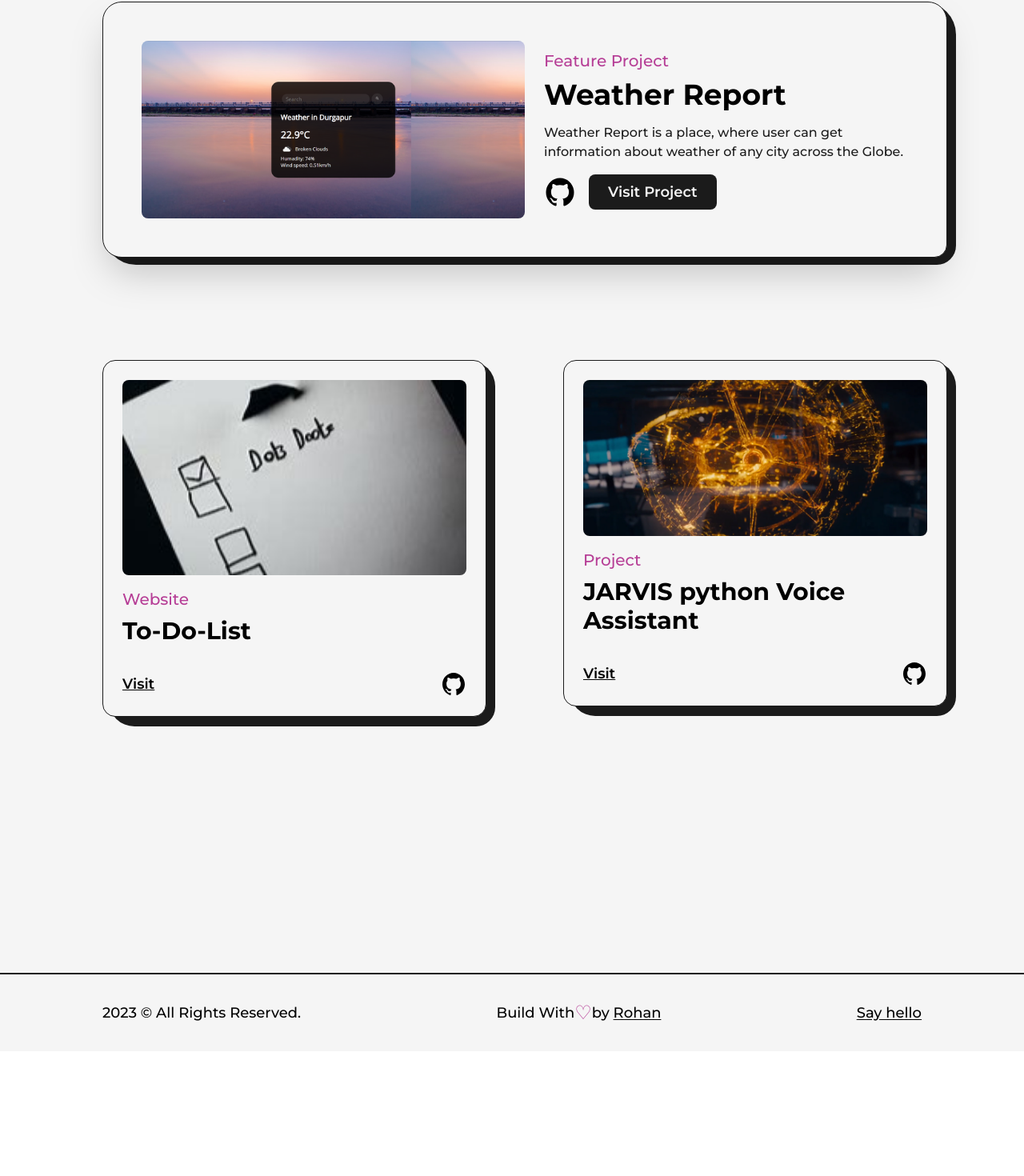
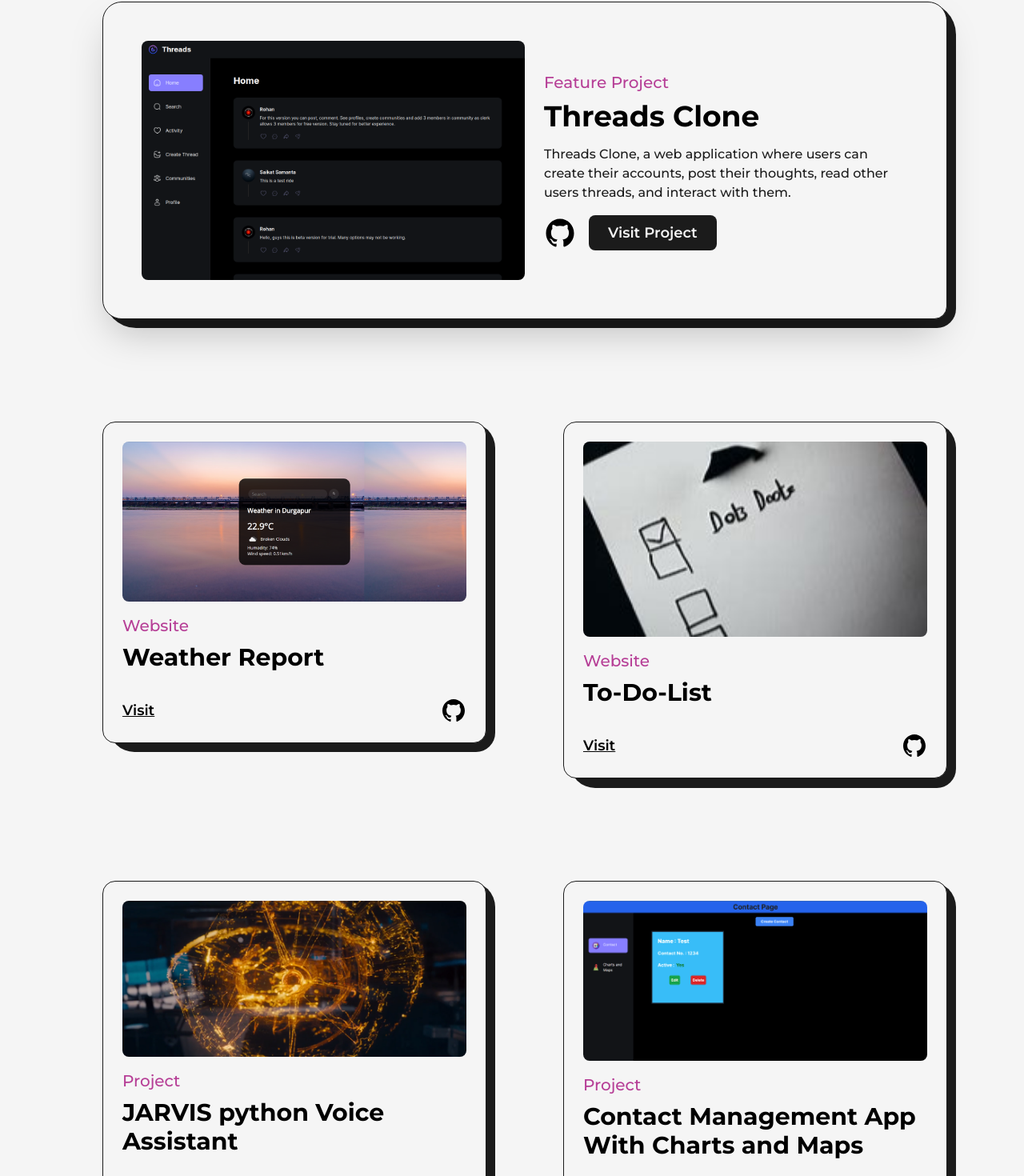
Before and after one commit to Darkrider0007/rohangope_portfolio, a Next.js app: page /projects in a window 1280 px wide. Shown: the part 526-1996 px from the top of the page at 80% size. Before the commit the page ends 1840 px from the top, so only its background shows below. Built offline with nearby package versions, Linux system fonts and the light colour scheme.

Commit message:
adding Projects removing Kaggle

```diff
--- a/src/components/NavBar.js
+++ b/src/components/NavBar.js
@@ -2,7 +2,7 @@
 import Link from 'next/link';
 import Logo from './Logo';
 import { useRouter } from 'next/router';
-import { TwitterIcon, GithubIcon, LinkedInIcon, LeetcodeIcon, KaggleIcon, SunIcon, MoonIcon, } from './Icons';
+import { TwitterIcon, GithubIcon, LinkedInIcon, LeetcodeIcon, SunIcon, MoonIcon, } from './Icons';
 import { motion } from 'framer-motion';
 import useThemeSwitcher from './hooks/useThemeSwitcher';
 
@@ -107,7 +107,7 @@
             whileTap={{scale:0.9}}
             className="w-6 ml-3"
             >
-                <KaggleIcon/>
+
             </motion.a>
 
             <button
@@ -167,13 +167,7 @@
                     className="w-6 mx-3 sm:mx-1">
                         <LeetcodeIcon/>
                     </motion.a>
-                    {/* <motion.a href="https://www.kaggle.com/rohangope"target="_blank"
-                    whileHover={{y:-2}}
-                    whileTap={{scale:0.9}}
-                    className="w-6 ml-3 sm:mx-1 "
-                    >
-                        <KaggleIcon/>
-                    </motion.a> */}
+
 
                     <button
                     onClick={()=> setMode(mode === "light" ? "dark" : "light")}
--- a/src/components/Skills.js
+++ b/src/components/Skills.js
@@ -40,10 +40,10 @@
             <Skill name="Python" x="32vw" y="-5vw" />
             <Skill name="NodeJS" x="0vw" y="-22vw" />
             <Skill name="ExpressJS" x="-23vw" y="18vw" />
-            <Skill name="MongoDB" x="-34vw" y="10vw" />
+            <Skill name="MongoDB" x="-37vw" y="-5vw" />
             <Skill name="MySQL" x="27vw" y="-15vw" />
             <Skill name="Tailwind Css" x="20vw" y="18vw" />
-            <Skill name="Unity" x="-36vw" y="-7vw" />
+            {/* <Skill name="Unity" x="-36vw" y="-7vw" /> */}
         </div>
     </>
   )
--- a/src/pages/about.js
+++ b/src/pages/about.js
@@ -73,21 +73,21 @@
                         <div className='col-span-2 flex flex-col items-end justify-between xl:col-span-8 xl:flex-row xl:items-center md:order-3'>
                             <div className='flex flex-col items-end justify-center xl:items-center'>
                                 <span className='inline-block text-7xl font-bold md:text-6xl sm:text-5xl xs:text-4xl'>
-                                    <AnimatedNumbers value={3} />+
+                                    <AnimatedNumbers value={5} />+
                                 </span>
                                 <h2 className='text-xl font-medium capitalize text-dark/75 dark:text-light/75
                                 xl:text-center md:text-lg sm:text-base xs:text-sm'>Projects completed</h2>
                             </div>
                             <div className='flex flex-col items-end justify-center xl:items-center'>
                                 <span className='inline-block text-7xl font-bold md:text-6xl sm:text-5xl xs:text-4xl'>
-                                    <AnimatedNumbers value={130} />+
+                                    <AnimatedNumbers value={170} />+
                                 </span>
                                 <h2 className='text-xl font-medium capitalize text-dark/75 dark:text-light/75
                                 xl:text-center md:text-lg sm:text-base xs:text-sm'>Leetcode Problems</h2>
                             </div>
                             <div className='flex flex-col items-end justify-center xl:items-center'>
                                 <span className='inline-block text-7xl font-bold md:text-6xl sm:text-5xl xs:text-4xl'>
-                                    <AnimatedNumbers value={8.7} />+
+                                    <AnimatedNumbers value={8.8} />+
                                 </span>
                                 <h2 className='text-xl font-medium capitalize text-dark/75 dark:text-light/75
                                 xl:text-center md:text-lg sm:text-base xs:text-sm'>CGPA</h2>
--- a/src/pages/projects.js
+++ b/src/pages/projects.js
@@ -5,9 +5,11 @@
 import Image from 'next/image'
 import Link from 'next/link'
 import React from 'react'
+import threads from '../../public/images/projects/threads.png'
 import project1 from '../../public/images/projects/weather.png'
 import project2 from '../../public/images/projects/To-do.jpg'
 import project3 from '../../public/images/projects/jarvis.png'
+import contacts from '../../public/images/projects/contacts.png'
 import { motion } from 'framer-motion'
 import TransitionEffect from '@/components/TransitionEffect'
 
@@ -97,15 +99,15 @@
                         <div className="col-span-12">
                         <FeaturedProjects
                             type='Feature Project'
-                            title='Weather Report'
-                            img={project1}
-                            summary='Weather Report is a place, where user can get information about weather of any city across the Globe.'
-                            link='https://darkrider0007.github.io/Weather_report/'
-                            github='https://github.com/Darkrider0007/Weather_report'
+                            title='Threads Clone'
+                            img={threads}
+                            summary='Threads Clone, a web application where users can create their accounts, post their thoughts, read other users threads, and interact with them.'
+                            link='https://threads-clone-gilt.vercel.app/'
+                            github='https://github.com/Darkrider0007/Threads-Clone'
 
                         />
                     </div>
-                        {/* <div className="col-span-6 sm:col-span-12">
+                        <div className="col-span-6 sm:col-span-12">
                             <Project
                                 type='Website'
                                 title='Weather Report'
@@ -115,7 +117,7 @@
                                 // summary='Weather Report is a user-friendly global weather application. It allows users to search for any city and provides accurate current conditions, hourly and daily forecasts.
                                 //  Stay prepared with real-time alerts for severe weather events, ensuring your safety. Plan your activities confidently with the help of Weather Report.'
                             />
-                        </div> */}
+                        </div>
                         <div className="col-span-6 sm:col-span-12">
                             <Project
                                 type='Website'
@@ -139,8 +141,15 @@
                                 // summary='Users can start and exit by voice commands. Users can access time, Google, YouTube, Wikipedia, stack overflow. Users can even send emails by using voice commands'
                             />
                         </div>
-                        <div className="col-span-6">
-
+                        <div className="col-span-6 sm:col-span-12">
+                            <Project
+                                type='Project'
+                                title='Contact Management App With Charts and Maps'
+                                img={contacts}
+                                link='https://contact-management-app-with-charts-and-maps-4weh-b8spfdjz4.vercel.app/'
+                                github='https://github.com/Darkrider0007/contact_management_app_with_Charts_and_Mapsc:\Users\HP\Pictures\Screenshots\Screenshot 2023-09-03 134641.png'
+                                // summary='Users can start and exit by voice commands. Users can access time, Google, YouTube, Wikipedia, stack overflow. Users can even send emails by using voice commands'
+                            />
                         </div>
                     </div>
                 </Layout>
```
Also changed, not shown: public/images/projects/contacts.png (added), public/images/projects/threads.png (added).
